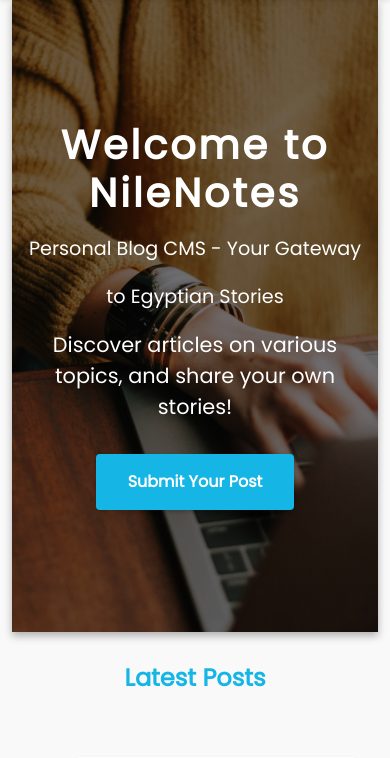
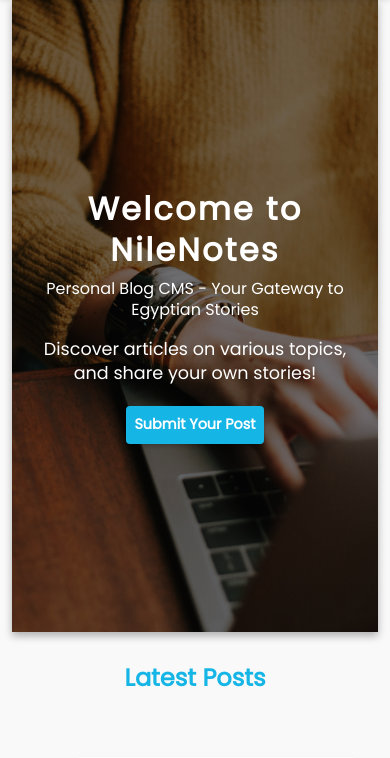
Before and after one commit to WebDev-Plan-1/Level2-Project, a PHP site: page / in a window 390 px wide. Shown: the part 184-942 px from the top of the page. Run offline with PHP 8.4, Linux system fonts and the light colour scheme.

Commit message:
Responsive Hero section Styling

```diff
--- a/scss/abstracts/_variables.scss
+++ b/scss/abstracts/_variables.scss
@@ -13,6 +13,7 @@ $font-main: "Poppins", sans-serif;
 $font-size-base: 16px;
 
 // Spacing
+$spacing-xs: 4px;
 $spacing-sm: 8px;
 $spacing-md: 16px;
 $spacing-lg: 32px;
--- a/scss/base/_components.scss
+++ b/scss/base/_components.scss
@@ -35,6 +35,19 @@
     box-shadow: 0 4px 8px rgba(0, 0, 0, 0.2);
     color: #fff;
   }
+  // Responsive Styles
+  @media (max-width: v.$breakpoint-mobile) {
+    padding: v.$spacing-sm;
+    font-size: 0.9rem;
+  }
+  @media (min-width: v.$breakpoint-mobile) and (max-width: v.$breakpoint-tablet) {
+    padding: v.$spacing-sm;
+    font-size: 1rem;
+  }
+  @media (min-width: v.$breakpoint-tablet) and (max-width: v.$breakpoint-desktop) {
+    padding: v.$spacing-sm v.$spacing-md;
+    font-size: 1.1rem;
+  }
 }
 
 // If you want, keep the class for direct use
--- a/scss/base/_hero.scss
+++ b/scss/base/_hero.scss
@@ -64,12 +64,56 @@
     line-height: 1.2;
     z-index: 1; // Above the overlay
 
+    // Responsive adjustments
+    @media (max-width: v.$breakpoint-mobile) {
+      font-size: 2rem;
+      line-height: 1.3;
+      margin-bottom: v.$spacing-sm;
+    }
+    @media (min-width: v.$breakpoint-mobile) and (max-width: v.$breakpoint-tablet) {
+      font-size: 2.2rem;
+      line-height: 1.25;
+      margin-bottom: v.$spacing-md;
+    }
+    @media (min-width: v.$breakpoint-tablet) and (max-width: v.$breakpoint-desktop) {
+      font-size: 2.5rem;
+      line-height: 1.2;
+      margin-bottom: v.$spacing-lg;
+    }
+    @media (min-width: v.$breakpoint-desktop) {
+      font-size: 3rem;
+      line-height: 1.1;
+    }
+    // Span for additional styling
     &_span {
       font-size: 1.2rem;
       font-weight: normal;
       letter-spacing: normal;
       // @include m.box-shadow(0, 2px, 4px, v.$primary-color);
       // padding: v.$spacing-sm v.$spacing-md;
+      display: inline-block;
+      margin-top: v.$spacing-sm;
+
+      @media (max-width: v.$breakpoint-mobile) {
+        font-size: 1rem;
+        margin-top: v.$spacing-xs;
+        padding: v.$spacing-xs v.$spacing-sm;
+      }
+      @media (min-width: v.$breakpoint-mobile) and (max-width: v.$breakpoint-tablet) {
+        font-size: 1.1rem;
+        margin-top: v.$spacing-sm;
+        padding: v.$spacing-xs v.$spacing-sm;
+      }
+      @media (min-width: v.$breakpoint-tablet) and (max-width: v.$breakpoint-desktop) {
+        font-size: 1.2rem;
+        margin-top: v.$spacing-md;
+        padding: v.$spacing-xs v.$spacing-sm;
+      }
+      @media (min-width: v.$breakpoint-desktop) {
+        font-size: 1.3rem;
+        margin-top: v.$spacing-lg;
+        padding: v.$spacing-sm v.$spacing-md;
+      }
     }
   }
 
@@ -77,6 +121,31 @@
     font-size: 1.3rem;
     margin-bottom: v.$spacing-lg;
     z-index: 1; // Above the overlay
+    // Responsive adjustments
+    @media (max-width: v.$breakpoint-mobile) {
+      font-size: 1.1rem;
+      margin-bottom: v.$spacing-md;
+      padding: v.$spacing-xs v.$spacing-sm;
+      line-height: 1.4;
+    }
+    @media (min-width: v.$breakpoint-mobile) and (max-width: v.$breakpoint-tablet) {
+      font-size: 1.2rem;
+      margin-bottom: v.$spacing-lg;
+      padding: v.$spacing-sm v.$spacing-md;
+      line-height: 1.3;
+    }
+    @media (min-width: v.$breakpoint-tablet) and (max-width: v.$breakpoint-desktop) {
+      font-size: 1.3rem;
+      margin-bottom: v.$spacing-xl;
+      padding: v.$spacing-md v.$spacing-lg;
+      line-height: 1.2;
+    }
+    @media (min-width: v.$breakpoint-desktop) {
+      font-size: 1.5rem;
+      margin-bottom: v.$spacing-xxl;
+      padding: v.$spacing-lg v.$spacing-xl;
+      line-height: 1.1;
+    }
   }
 
   &__button {
```
Also changed, not shown: css/main.css, 1 other file.
